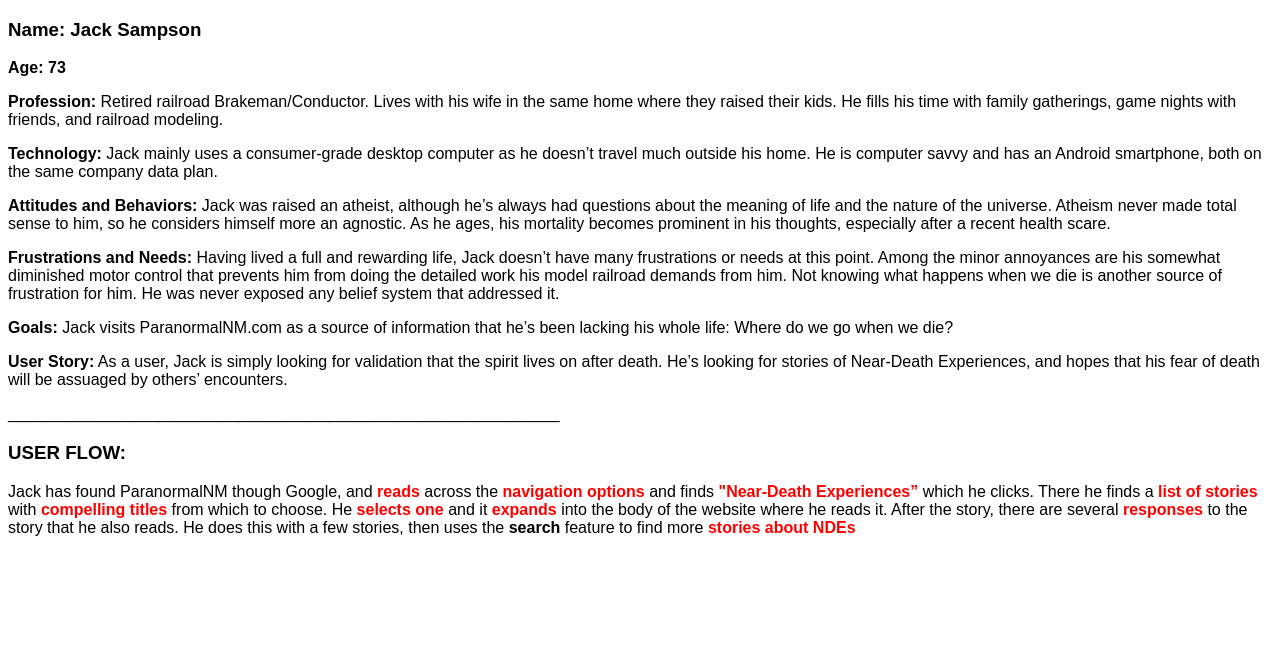
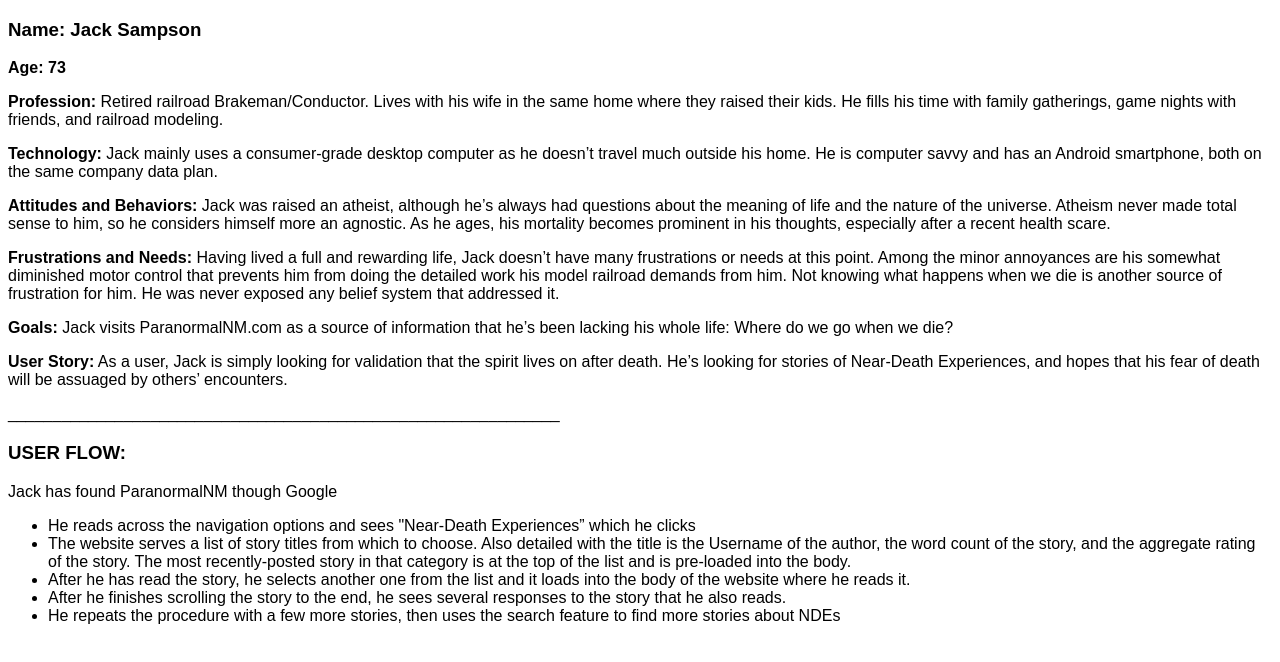
Before and after one commit to Paranormal-NM/paranormal-nm, a plain HTML site: page public_html/documentation/Personas-Interaction/persona-Jack.html in a window 1280 px wide. Drawn offline with Linux system fonts and the light colour scheme.

Commit message:
edit Persona/user flow

```diff
--- a/public_html/documentation/Personas-Interaction/persona-Jack.html
+++ b/public_html/documentation/Personas-Interaction/persona-Jack.html
@@ -25,9 +25,16 @@ ______________________________________________________________
 
 <h3><strong>USER FLOW:</strong></h3>
 
-<p>Jack has found ParanormalNM though Google, and <strong style="color: red;">reads</strong> across the <strong style="color: red;">navigation options</strong> and finds <strong style="color: red;">"Near-Death Experiences”</strong> which he clicks. There he finds a <strong style="color: red;">list of stories</strong> with <strong style="color: red;">compelling titles</strong> from which to choose. He <strong style="color: red;">selects one</strong> and it <strong style="color: red;">expands</strong> into the body of the website where he reads it.  After the story, there are several <strong style="color: red;">responses</strong> to the story that he also reads. He does this with a few stories, then uses the <strong style:red;>search</strong> feature to find more <strong style="color: red;">stories about NDEs</strong>
+<p>Jack has found ParanormalNM though Google</p>
+<ul>
+    <li>He reads across the navigation options and sees "Near-Death Experiences” which he clicks</li>
+    <li>The website serves a list of story titles from which to choose. Also detailed with the title is the Username of the author, the word count of the story, and the aggregate rating of the story. The most recently-posted story in that category is at the top of the list and is pre-loaded into the body.</li>
+    <li>After he has read the story, he selects another one from the list and it loads into the body of the website where he reads it.</li>
+    <li>After he finishes scrolling the story to the end, he sees several responses to the story that he also reads.</li>
+    <li>He repeats the procedure with a few more stories, then uses the search feature to find more stories about NDEs</li>
 
 
+</ul>
 
 </body>
 </html>
```
